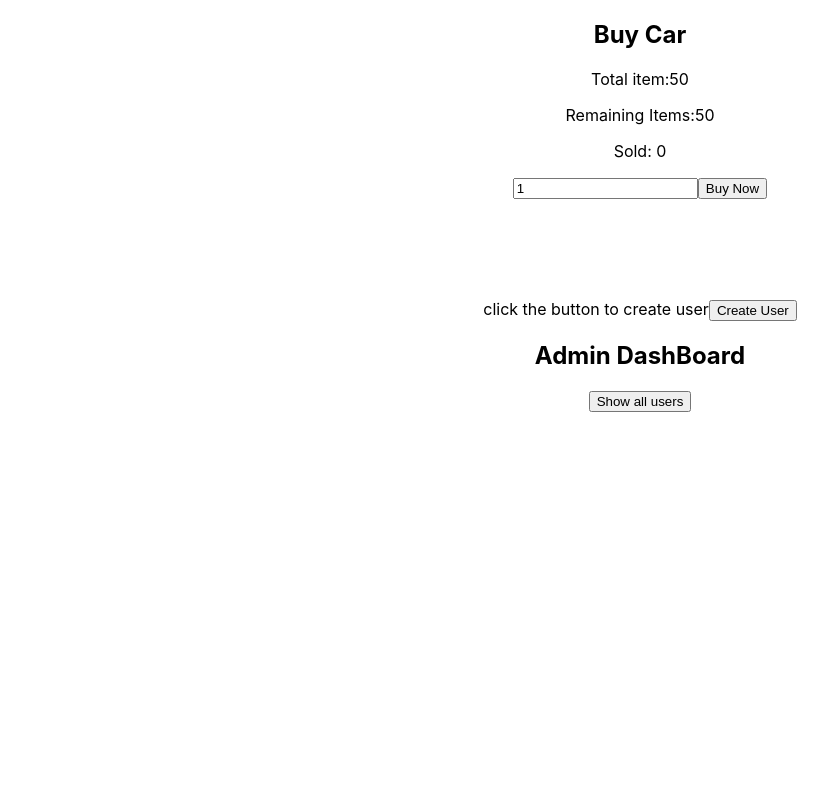
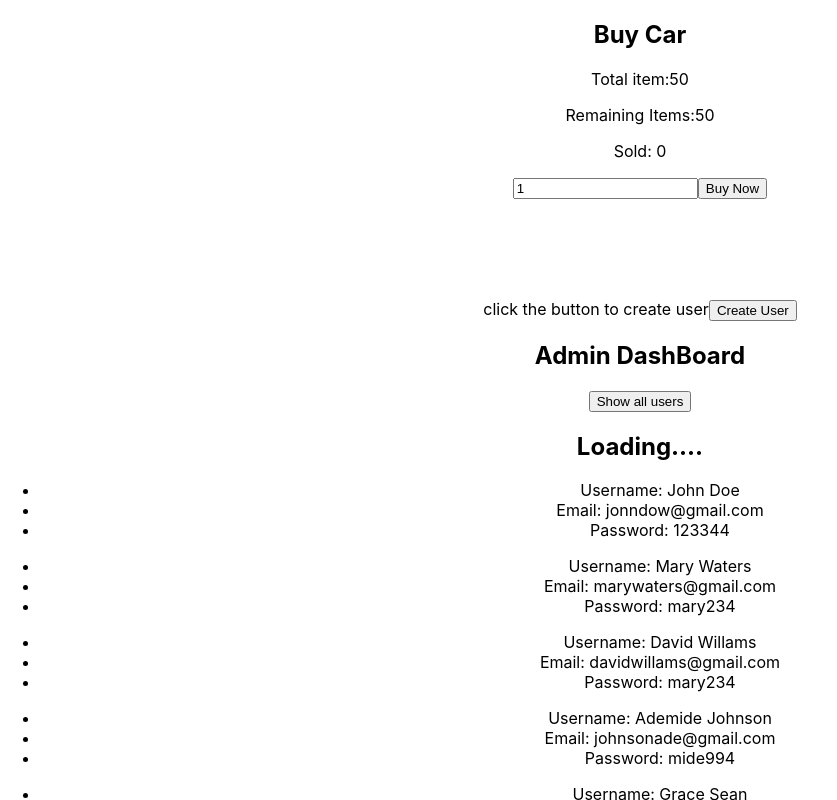
Before and after one commit to DevGracies/React-Redux, a React (Create React App) app: page / in a window 1280 px wide. Both pictures are taken after a click on the button "Show all users". Shown: the top 800 px of the page, without its empty margins (0-837 px from the left). Built offline with nearby package versions, Linux system fonts and the light colour scheme; data requests are answered from the project's data file.

Commit message:
first commit

```diff
--- a/src/App.js
+++ b/src/App.js
@@ -9,10 +9,11 @@ import { CREATE_USER_RESET } from "./redux/constants";
 function App() {
   const dispatch = useDispatch();
   //subscribe to store
-  const { cakes, createUser } = useSelector((state) => state);
+  const { cakes, createUser, userReducer } = useSelector((state) => state);
   const { remainingItem, sold, numOfCakes } = cakes;
 
   const { loading, sucess: createUserSuccess, user, error } = createUser;
+  const { loadings, users, errors } = userReducer;
   const [qty, setQty] = useState(1);
   return (
     <div className="App">
@@ -47,16 +48,18 @@ function App() {
           Create User
         </button>
         <h2>Admin DashBoard</h2>
-        <button onClick={() => getUserAction()}>Show all users</button>
-        {loading && <h2>Loading....</h2>}
-        {error && <h2 style={{ color: "red" }}>Error: {error}</h2>}
-        {user && (
-          <>
-            <p> Username: {user.username} </p>
-            <p>Email: {user.email} </p>
-            <p>Password: {user.password} </p>
-          </>
-        )}
+        <button onClick={() => dispatch(getUserAction())}>
+          Show all users
+        </button>
+        {loadings && <h2>Loading....</h2>}
+        {errors && <h2 style={{ color: "red" }}>Error: {error}</h2>}
+        {users.map((user) => (
+          <ul key={user.id}>
+            <li> Username: {user.username} </li>
+            <li>Email: {user.email} </li>
+            <li>Password: {user.password} </li>
+          </ul>
+        ))}
       </div>
     </div>
   );
--- a/src/redux/combineReducer.js
+++ b/src/redux/combineReducer.js
@@ -4,5 +4,5 @@ import { buyCake, createUseReducer, GetUserReducer } from "./reducers";
 export const reducers = combineReducers({
   cakes: buyCake,
   createUser: createUseReducer,
-  UserReducer: GetUserReducer,
+  userReducer: GetUserReducer,
 });
--- a/src/redux/reducers/users.js
+++ b/src/redux/reducers/users.js
@@ -48,14 +48,14 @@ export const createUseReducer = (
 };
 
 export const GetUserReducer = (
-  state = { users: null, loading: false, success: false, error: null },
+  state = { users: [], loadings: false, success: false, errors: null },
   action
 ) => {
   switch (action.type) {
     case GET_USERS_REQUEST:
       return {
         ...state,
-        loading: true,
+        loadings: true,
       };
     case GET_USERS_SUCCESS:
       return {
@@ -65,17 +65,17 @@ export const GetUserReducer = (
       };
     case GET_USERS_RESET:
       return {
-        loading: false,
+        loadings: false,
         success: false,
         users: null,
-        error: null,
+        errors: null,
       };
     case GET_USERS_ERROR:
       return {
         ...state,
-        loading: false,
+        loadings: false,
         success: false,
-        error: action.payload,
+        errors: action.payload,
       };
     default:
       return state;
```
